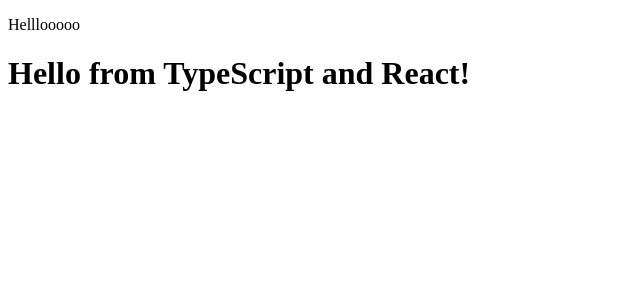
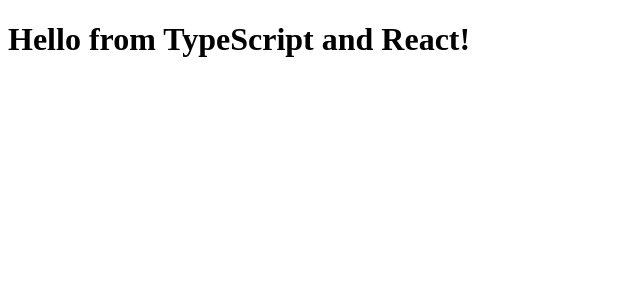
Before and after one commit to dustinchang/mernwt-starterkit, a React app: page / in a window 1280 px wide. Shown: the top 300 px of the page, without its empty margins (0-640 px from the left). Built offline with nearby package versions, Linux system fonts and the light colour scheme.

Commit message:
got hot-reload working

```diff
--- a/index.html
+++ b/index.html
@@ -5,14 +5,7 @@
     <title>Hello React!</title>
   </head>
   <body>
-      <p>Helllooooo</p>
-        <div id="example"></div>
-
-        <!-- Dependencies -->
-        <!-- <script src="./node_modules/react/dist/react.js"></script> -->
-        <!-- <script src="./node_modules/react-dom/dist/react-dom.js"></script> -->
-
-        <!-- Main -->
+    <div id="root"></div>
     <script src="/static/bundle.js"></script>
   </body>
 </html>
--- a/src/index.tsx
+++ b/src/index.tsx
@@ -5,5 +5,5 @@
 
 ReactDOM.render(
     <Hello compiler="TypeScript" framework="React" />,
-    document.getElementById("example")
+    document.getElementById("root")
 );
--- a/webpack.config.dev.js
+++ b/webpack.config.dev.js
@@ -35,14 +35,15 @@
     plugins: [
       new webpack.HotModuleReplacementPlugin(),
       new webpack.NoErrorsPlugin()
-    ],
+    ]
 
     // When importing a module whose path matches one of the following, just
     // assume a corresponding global variable exists and use that instead.
     // This is important because it allows us to avoid bundling all of our
     // dependencies, which allows browsers to cache those libraries between builds.
-    externals: {
+    // Was having issues recognizing React, possibly because of typescript or hot reloading
+    /*externals: {
         "react": "React",
         "react-dom": "ReactDOM"
-    },
+    },*/
 };
```
Also changed, not shown: 1 other file (tests, documents, lock files or other folders). Lines whose indentation alone changed are shown as unchanged.
